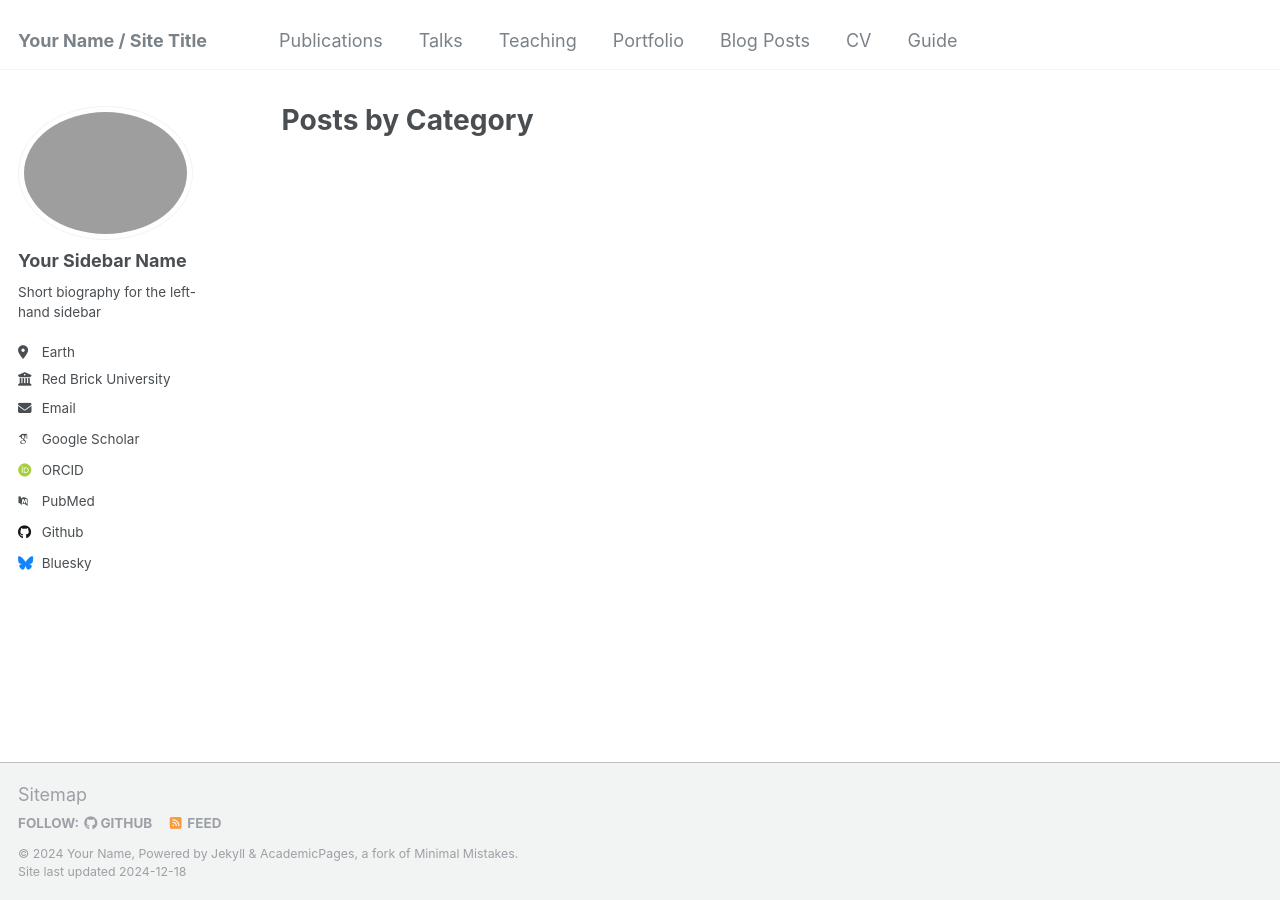
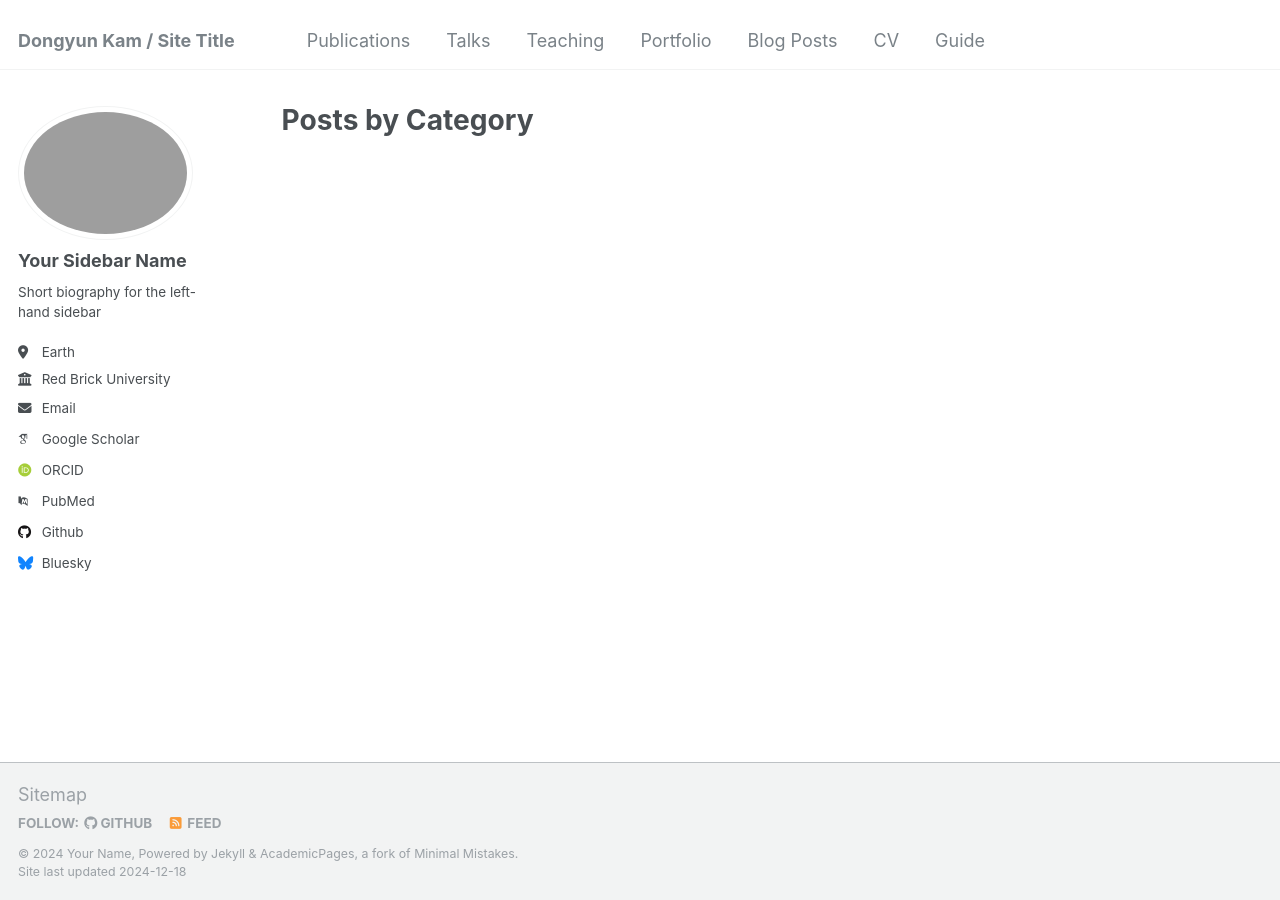
Before and after one commit to Dongyunkam/dongyunkam.github.io, a Jekyll site: the page built from _pages/category-archive.html, in a window 1280 px wide. Built offline with Jekyll 4.4.1, drawn with Linux system fonts in a browser that asks for light colours; some web fonts are replaced.

Commit message:
Update _config.yml

```diff
--- a/_config.yml
+++ b/_config.yml
@@ -8,7 +8,7 @@
 
 # Basic Site Settings
 locale                   : "en-US"
-title                    : "Your Name / Site Title"
+title                    : "Dongyun Kam / Site Title"
 title_separator          : "-"
 name                     : &name "Your Name"
 description              : &description "personal description"
```
